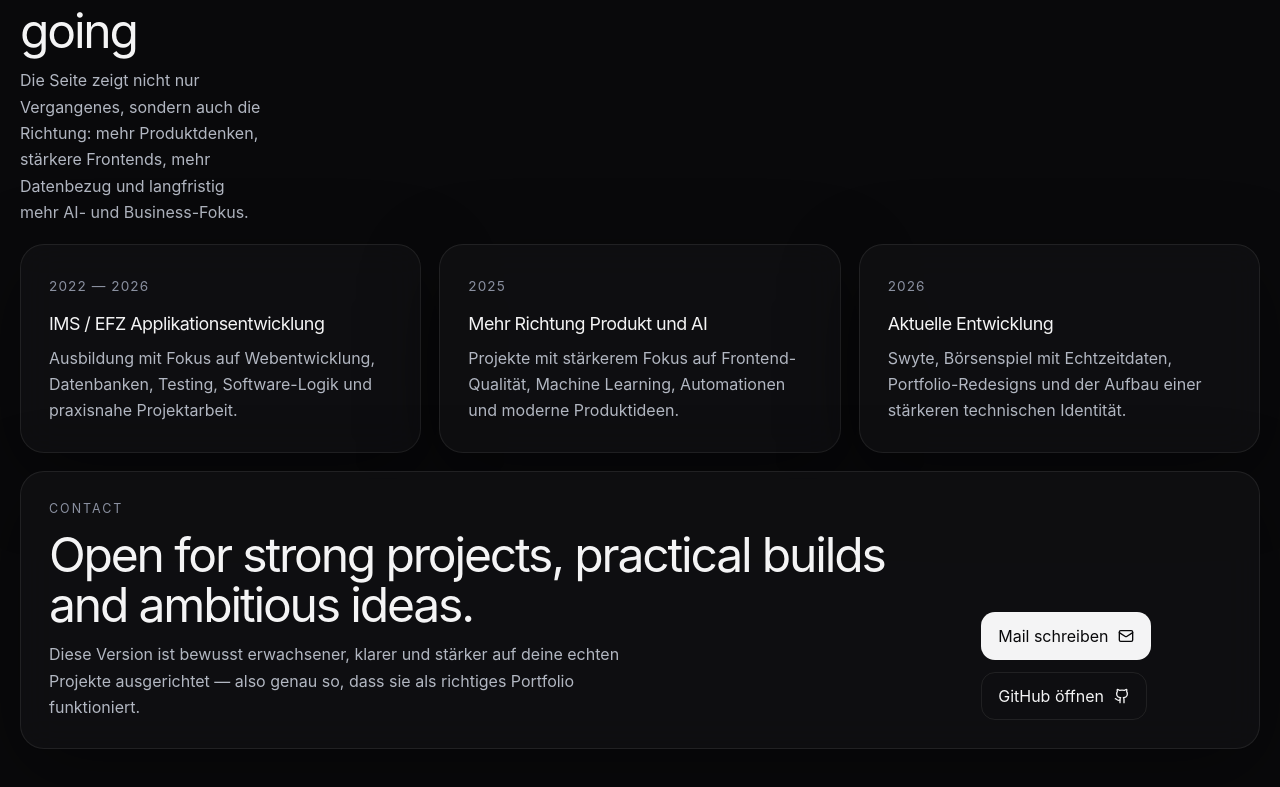
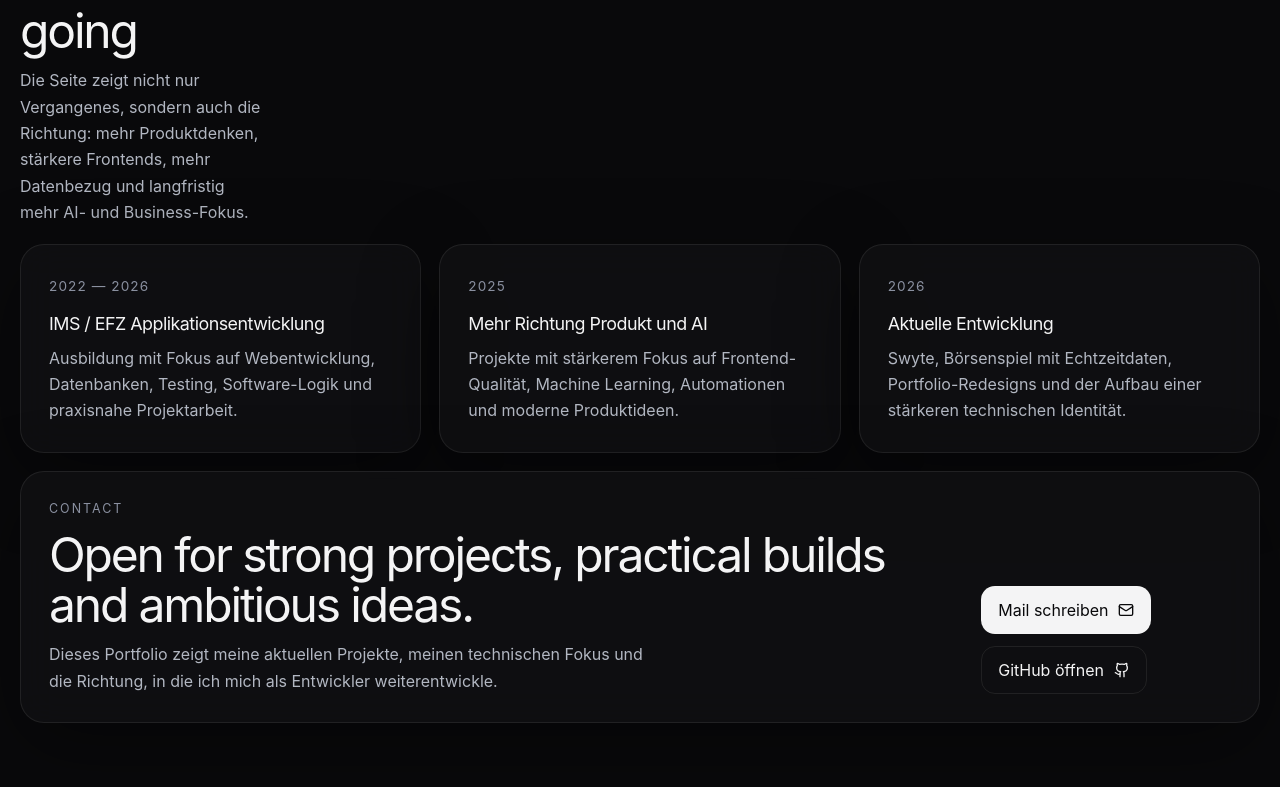
Before and after one commit to Floari100/Website-Portfolio, a React (Vite) app: page / in a window 1280 px wide. Shown: the part 4373-5160 px from the top of the page. Built offline with nearby package versions, Linux system fonts and the light colour scheme.

Commit message:
Make CV button download file

```diff
--- a/src/App.jsx
+++ b/src/App.jsx
@@ -492,8 +492,7 @@ export default function App() {
               <div className="eyebrow">Contact</div>
               <h2>Open for strong projects, practical builds and ambitious ideas.</h2>
               <p>
-                Diese Version ist bewusst erwachsener, klarer und stärker auf deine echten Projekte
-                ausgerichtet — also genau so, dass sie als richtiges Portfolio funktioniert.
+              Dieses Portfolio zeigt meine aktuellen Projekte, meinen technischen Fokus und die Richtung, in die ich mich als Entwickler weiterentwickle.
               </p>
             </div>
 
```
